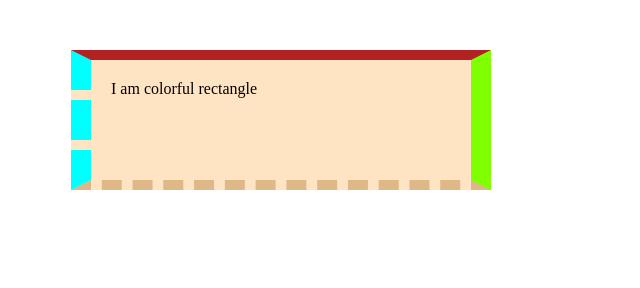
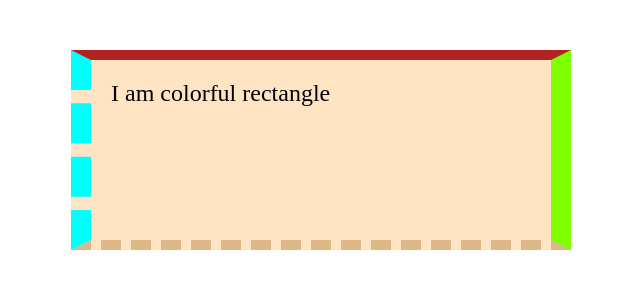
Before and after one commit to MoonravenVadim/html-css, a plain HTML site: page lesson_8/grouping_propetries/index.html in a window 1280 px wide. Shown: the whole page, without its empty margins (29-669 px from the left). Drawn offline with nearby package versions, Linux system fonts and the light colour scheme.

Commit message:
solution 3

```diff
--- a/lesson_8/grouping_propetries/styles.css
+++ b/lesson_8/grouping_propetries/styles.css
@@ -1,4 +1,5 @@
 div {
+    font-size: 24px;
     width: 420px;
     height: 140px;
     background-color: bisque;
@@ -16,5 +17,5 @@ div {
     border-right-color: chartreuse;
     border-bottom-color: burlywood;
     border-left-color: aqua;
-    box-sizing: border-box;
+
 }
```
